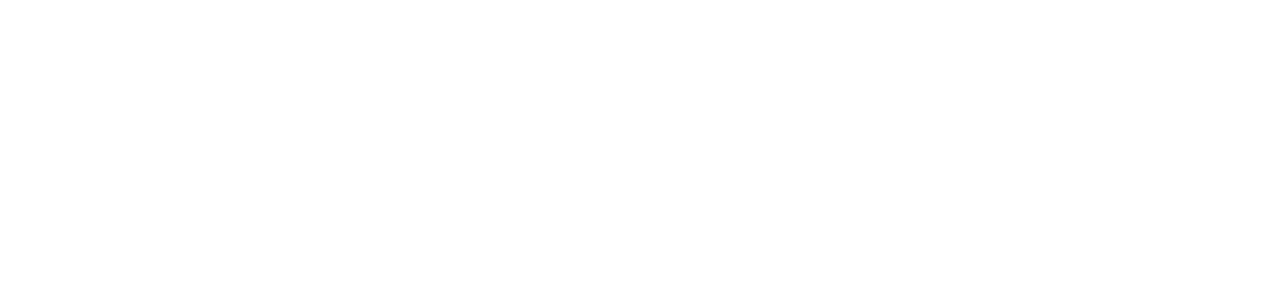
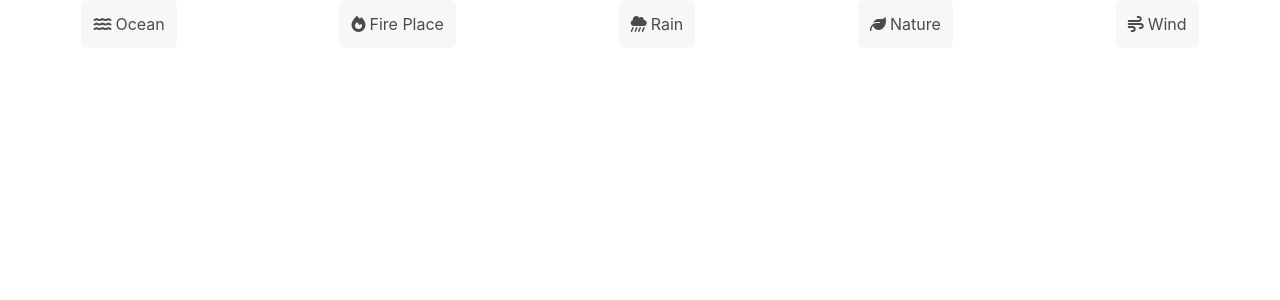
Before and after one commit to CihanGonen/study-timer, a React (Create React App) app: page / in a window 1280 px wide. Shown: the top 300 px of the page. Built offline with nearby package versions, Linux system fonts and the light colour scheme.

Commit message:
tailwind added

```diff
--- /dev/null
+++ b/craco.config.js
@@ -0,0 +1,10 @@
+module.exports = {
+  style: {
+    postcss: {
+      plugins: [
+        require('tailwindcss'),
+        require('autoprefixer'),
+      ],
+    },
+  },
+}
--- a/public/index.html
+++ b/public/index.html
@@ -15,15 +15,7 @@
       user's mobile device or desktop. See https://developers.google.com/web/fundamentals/web-app-manifest/
     -->
     <link rel="manifest" href="%PUBLIC_URL%/manifest.json" />
-    <!--
-      Notice the use of %PUBLIC_URL% in the tags above.
-      It will be replaced with the URL of the `public` folder during the build.
-      Only files inside the `public` folder can be referenced from the HTML.
-
-      Unlike "/favicon.ico" or "favicon.ico", "%PUBLIC_URL%/favicon.ico" will
-      work correctly both with client-side routing and a non-root public URL.
-      Learn how to configure a non-root public URL by running `npm run build`.
-    -->
+    <script src="https://kit.fontawesome.com/ac9b4d392f.js" crossorigin="anonymous"></script>
     <title>React App</title>
   </head>
   <body>
--- /dev/null
+++ b/src/AmbianceOptions/AmbianceOptions.js
@@ -0,0 +1,13 @@
+function AmbianceOptions() {
+  return (
+    <div className="row-span-1 flex justify-around items-center">
+    <button className="ambiance-button bg-gray-100 opacity-70 p-3 rounded-md btn" value="ocean"><i class="fas fa-water pr-1 ocean"></i>Ocean</button>
+    <button className="ambiance-button bg-gray-100 opacity-70 p-3 rounded-md btn" value="fire"><i class="fas fa-fire pr-1 fire"></i>Fire Place</button>
+    <button className="ambiance-button bg-gray-100 opacity-70 p-3 rounded-md btn"  value="rain"><i class="fas fa-cloud-showers-heavy pr-1 rain"></i>Rain</button>
+    <button className="ambiance-button bg-gray-100 opacity-70 p-3 rounded-md btn" value="nature"><i class="fas fa-leaf pr-1 nature"></i>Nature</button>
+    <button className="ambiance-button bg-gray-100 opacity-70 p-3 rounded-md btn" value="wind"><i class="fas fa-wind pr-1 wind"></i>Wind</button>
+  </div>
+  );
+}
+
+export default AmbianceOptions;
--- a/src/App.js
+++ b/src/App.js
@@ -1,8 +1,9 @@
+import AmbianceOptions from './AmbianceOptions/AmbianceOptions';
 
 function App() {
   return (
     <div className="App">
-      {/* <AmbianceOptions/> */}
+      <AmbianceOptions/>
       {/* <StudySessionOptions/> */}
       {/* <TimerOptions/> */}
       {/* <ShowScreen/> */}
--- a/src/index.css
+++ b/src/index.css
@@ -1,3 +1,6 @@
+@tailwind base;
+@tailwind components;
+@tailwind utilities;
 body {
   margin: 0;
   font-family: -apple-system, BlinkMacSystemFont, 'Segoe UI', 'Roboto', 'Oxygen',
--- /dev/null
+++ b/tailwind.config.js
@@ -0,0 +1,11 @@
+module.exports = {
+  purge: ['./src/**/*.{js,jsx,ts,tsx}', './public/index.html'],
+  darkMode: false, // or 'media' or 'class'
+  theme: {
+    extend: {},
+  },
+  variants: {
+    extend: {},
+  },
+  plugins: [],
+}
```
Also changed, not shown: package.json (+9 -3 lines), 1 other file (tests, documents, lock files or other folders).
